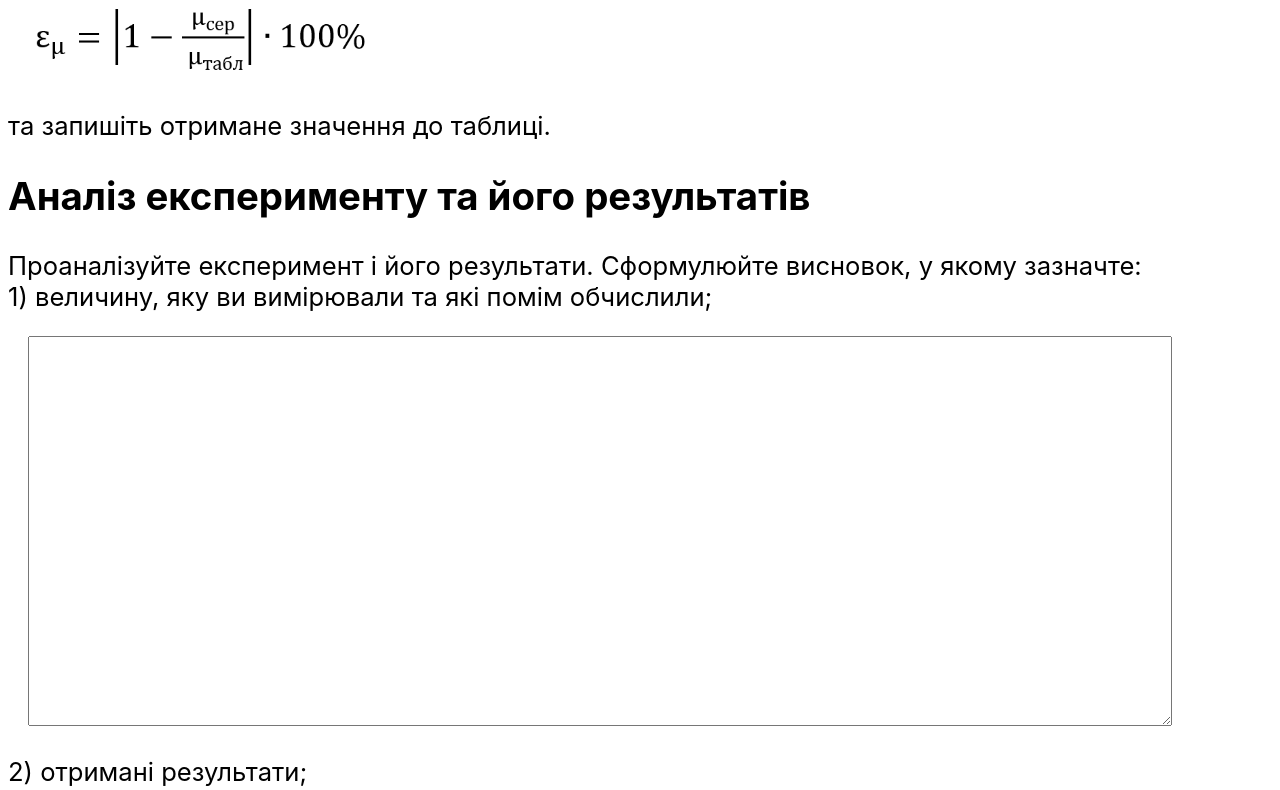
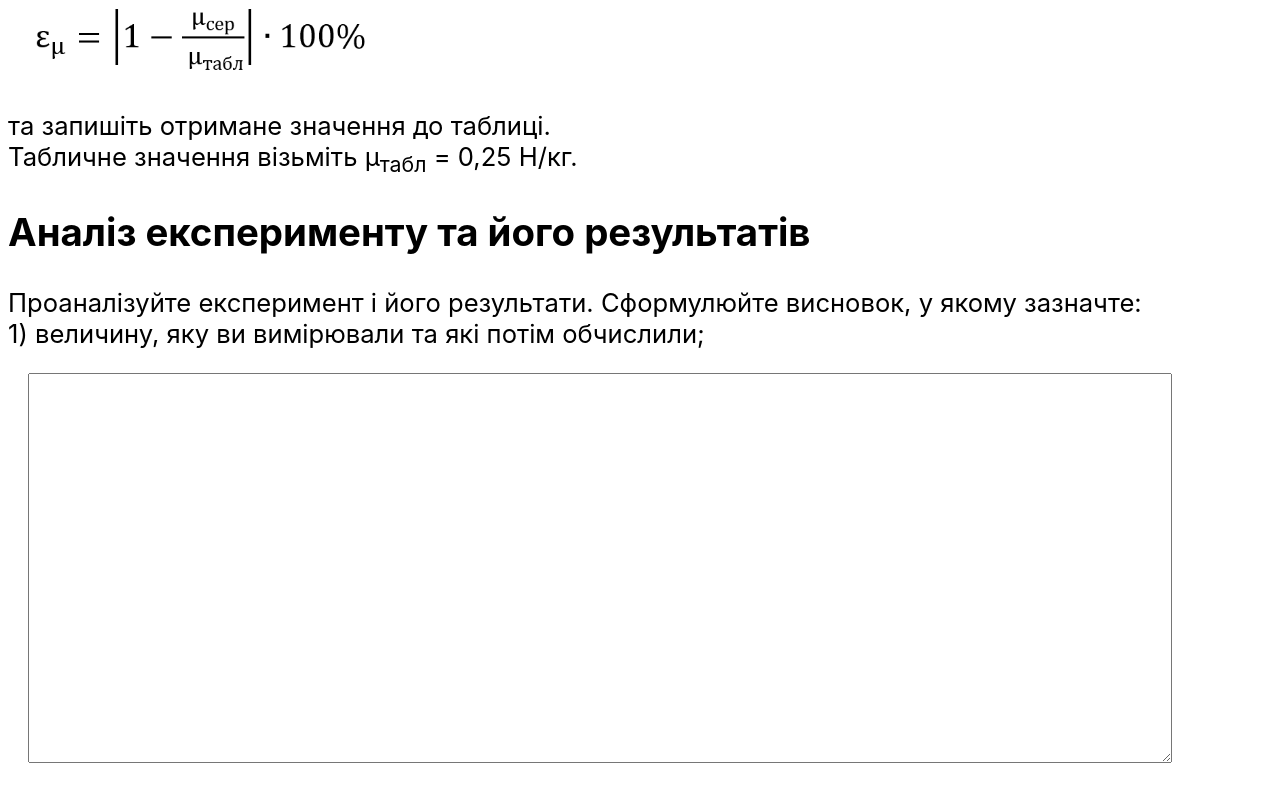
Before and after one commit to Zelenskiy/PhysLabs, a plain HTML site: page bodies.html in a window 1280 px wide. Shown: the part 3631-4421 px from the top of the page. Drawn offline with Linux system fonts and the light colour scheme.

Commit message:
fix: synt err and add u_tabl

```diff
--- a/bodies.html
+++ b/bodies.html
@@ -119,13 +119,14 @@
     <div>4. Визначте відносну похибку обчислення коефіцієнта тертя ковзання ε використавши формулу: </div>
     <div><img class="f_center" src="./img/bodies/formula_e.png" alt=""></div>
     <div>та запишіть отримане значення до таблиці. </div>
+    <div>Табличне значення візьміть µ<sub>табл</sub> = 0,25 Н/кг.</div>
 
 
     <h2>Аналіз експерименту та його результатів</h2>
     <div>
         Проаналізуйте експеримент і його результати. Сформулюйте висновок, у якому зазначте:
     </div>
-    <div>1) величину, яку ви вимірювали та які помім обчислили; </div>
+    <div>1) величину, яку ви вимірювали та які потім обчислили; </div>
     <div><textarea class="txt_ar" id="v1" cols="70" rows="10"></textarea></div>
     <div>2) отримані результати; </div>
     <div><textarea class="txt_ar" id="v2" cols="70" rows="10"></textarea></div>
```
